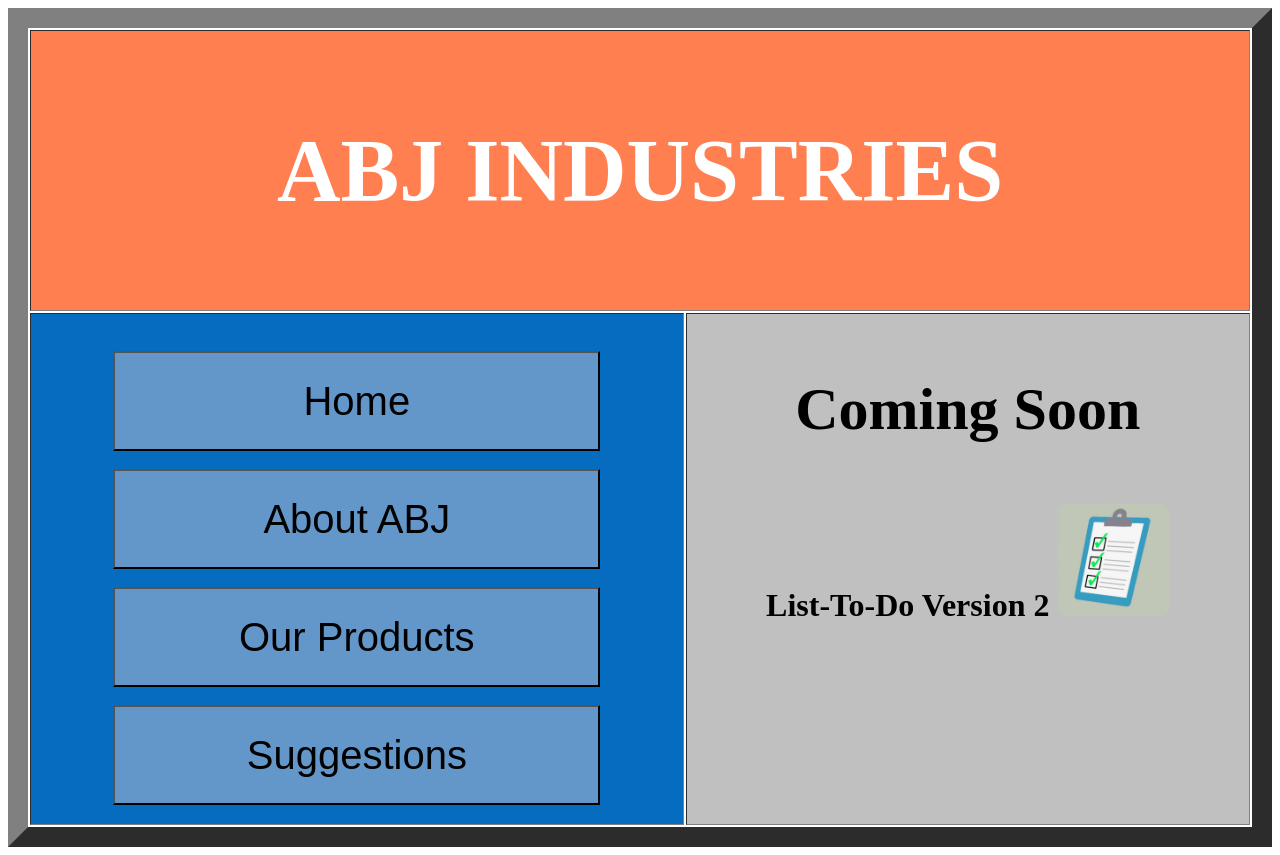
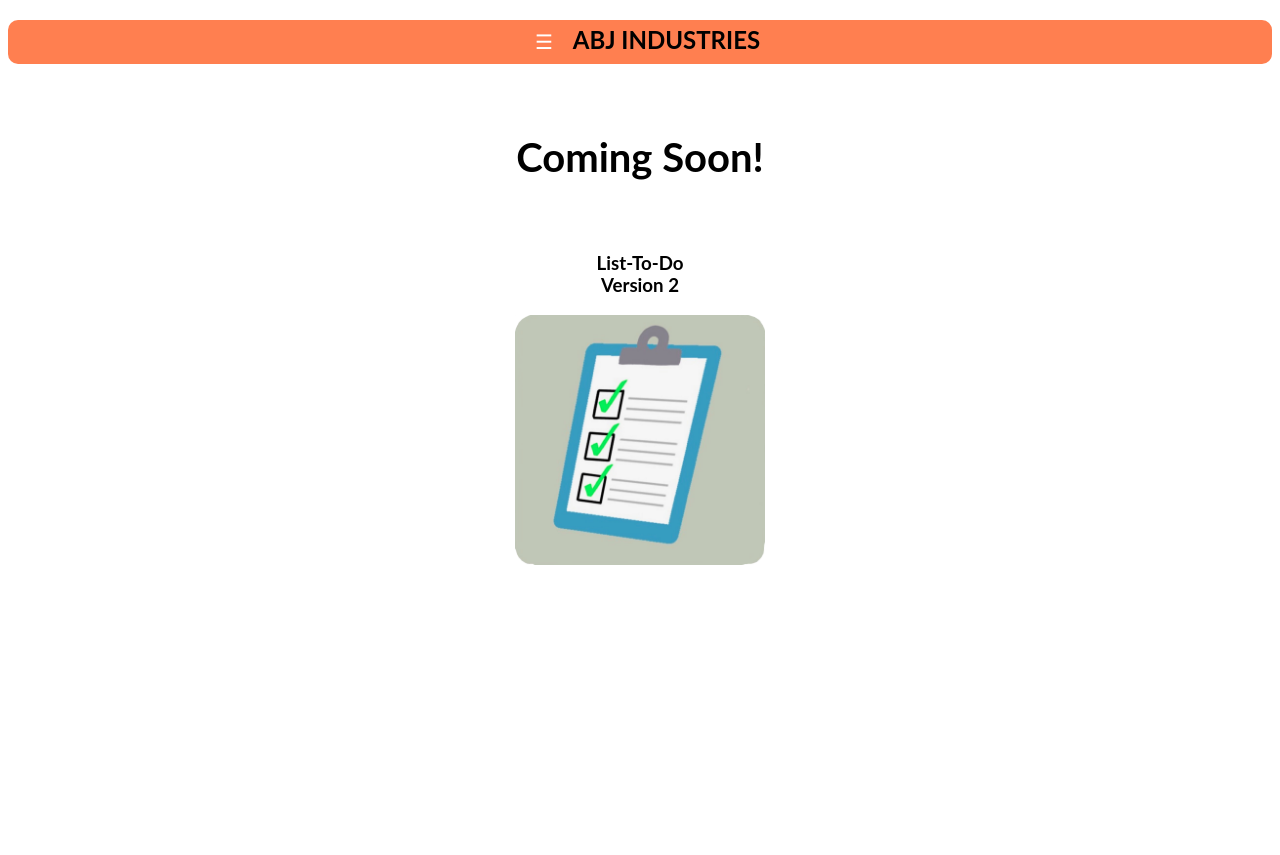
Before and after one commit to agentbobjelly9228/abjwebsitee, a Flask app: page / in a window 1280 px wide. After the commit the page ends 565 px from the top, so only its background shows below. Run offline with Flask 2, Linux system fonts and the light colour scheme.

Commit message:
made for a test

```diff
--- a/templates/index2.html
+++ b/templates/index2.html
@@ -1,3 +1,5 @@
+
+{% if request.MOBILE == None %}
 <!DOCTYPE html>
 <html>
 	<meta charset="utf-8">
@@ -11,9 +13,7 @@
 					</title>
 				</head>
 	<body>
-		{% if request.MOBILE == None %}
-		<p>hi</p>
-		{% endif %}
+
 		<table width="100%" border="20">
 			<tr>
 				<td colspan="2" bgcolor="coral">
@@ -74,3 +74,139 @@
 		</table>
 	</body>
 </html>
+
+{% else %}
+<!DOCTYPE html>
+<html>
+<head>
+<link rel="stylesheet" href="style.css" type="text/css">
+	<meta name="viewport" content="width=device-width, initial-scale=1">
+	<style>
+    article {
+  background-color: coral;
+  border-radius: 10px;
+}
+		img {
+			display: block;
+			margin-left: auto;
+			margin-right: auto;
+			width: 50%;
+			width: 250px
+		}
+		body {
+			font-family: "Lato", sans-serif;
+		}
+		h2 {
+			text-align: center
+		}
+		h3 {
+			text-align: center
+		}
+
+		.sidebar {
+			height: 100%;
+			width: 0;
+			position: fixed;
+			z-index: 1;
+			top: 0;
+			left: 0;
+			background-color: coral;
+			overflow-x: hidden;
+			transition: 0.5s;
+			padding-top: 60px;
+		}
+
+		.sidebar a {
+			padding: 8px 8px 8px 32px;
+			text-decoration: none;
+			font-size: 25px;
+			color: #818181;
+			display: block;
+			transition: 0.3s;
+		}
+
+		.sidebar a:hover {
+			color: #f1f1f1;
+		}
+
+		.sidebar .closebtn {
+			position: absolute;
+			top: 0;
+			right: 25px;
+			font-size: 36px;
+			margin-left: 50px;
+		}
+
+		.openbtn {
+			font-size: 20px;
+			cursor: pointer;
+			background-color: coral;
+			color: white;
+			padding: 10px 15px;
+			border: none;
+		}
+
+		.openbtn:hover {
+			background-color: peachpuff;
+		}
+
+		#main {
+			transition: margin-left .5s;
+			padding: 16px;
+		}
+
+
+		/* On smaller screens, where height is less than 450px, change the style of the sidenav (less padding and a smaller font size) */
+		@media screen and (max-height: 450px) {
+			.sidebar {
+				padding-top: 40px;
+			}
+			.sidebar a {
+				font-size: 18px;
+			}
+		}
+	</style>
+</head>
+
+<body>
+	<center>
+ <article>
+   <h1 style="">
+      <button class="openbtn" onclick="openNav()">☰ </button> ABJ INDUSTRIES</h1>
+ </article>
+
+
+	<div id="mySidebar" class="sidebar">
+		<a href="javascript:void(0)" class="closebtn" onclick="closeNav()">×</a>
+		<a href="#">HOME</a>
+		<br><br>
+		<a href="#">ABOUT ABJ</a>
+		<br><br>
+		<a href="#">OUR PRODUCTS</a>
+		<br><br>
+		<a href="#">CONTACT US</a>
+	</div>
+
+	<div id="main">
+
+		<h2>Coming Soon!</h2>
+		<br>
+
+		<h3>List-To-Do<br>Version 2</h3>
+		<img src="busicon2.PNG" alt="clipboard" id="clipboard">
+</div>
+<script>
+function openNav() {
+  document.getElementById("mySidebar").style.width = "250px";
+  document.getElementById("main").style.marginLeft = "250px";
+}
+
+function closeNav() {
+  document.getElementById("mySidebar").style.width = "0";
+  document.getElementById("main").style.marginLeft= "0";
+}
+</script>
+
+</body>
+</html>
+{% endif %}
```
